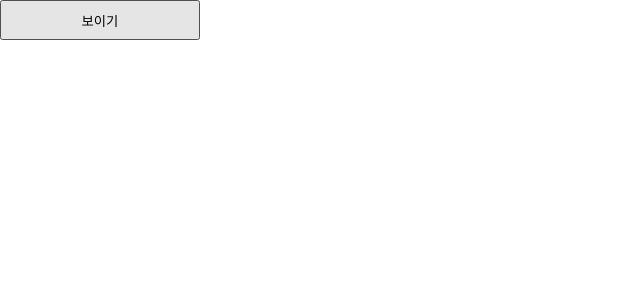
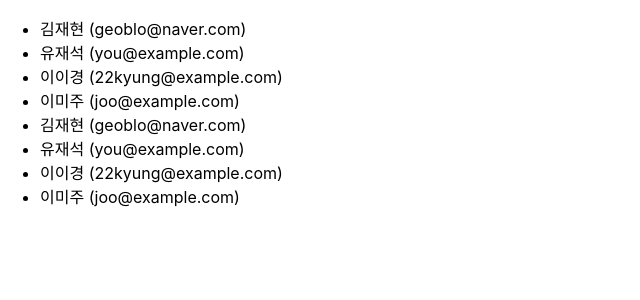
Before and after one commit to haeun82/fullstack-study, a React (Create React App) app in the folder 11_React/my-app/: page / in a window 1280 px wide. Shown: the top 300 px of the page, without its empty margins (0-640 px from the left). Built offline with nearby package versions, Linux system fonts and the light colour scheme.

Commit message:
배열 반복 렌더링

```diff
--- /dev/null
+++ b/11_React/my-app/src/chapter10/10.1/NumberList.jsx
@@ -0,0 +1,25 @@
+const numbers = [1, 2, 3, 4, 5];
+
+function NumberList() {
+	// 배열을 반복 렌더링 할때는 key 속성을 필수로 넣어야 함
+	// 여기서는 임시로 배열의 index를 넣어줌
+	const listItems = numbers.map((number, index) => {
+		return <li key={index}>{number}</li>;
+	});
+
+	return (
+		<>
+			<ul>
+				{listItems}
+			</ul>
+
+			<ul>
+				{numbers.map((number, index) => {
+					return <li key={index}>{number}</li>;
+				})}
+			</ul>
+		</>
+	);
+}
+
+export default NumberList;
--- /dev/null
+++ b/11_React/my-app/src/chapter10/10.2/ListKey.jsx
@@ -0,0 +1,43 @@
+import { useState } from "react";
+
+function ListKey() {
+	const [list, setList] = useState(['과제하기', '복습하기']);
+	const [value, setValue] = useState('');
+
+	const addToList = () => {
+		// 잘못된 코드
+		// list.push(value); // 직접 변경하면 재렌더링이 안일어남
+		// setList(list); // 근데 set함수를 쓴다고 하더라도 기존 배열(list)를 넣어주면 값의 변경을 감지하지 못한다. (주소값은 그대로기 때문에)
+
+		// 올바른 코드 - 기존 배열을 복사하여 새로운 배열(주소값이 새로 할당)을 만들어야 함
+		// setList([...list, value]); // 값만 넣는 형태
+		// 함수형 업데이트 사용
+		setList(prevList => [value,...list]);
+
+		// input에 입력한 이전 값 초기화
+		setValue('');
+	};
+
+	// (실습1,2,3 공통으로 확인해 볼 것!)
+	// 리스트 아이템을 추가할 때마다  DOM에 무슨일이 일어나는지 개발자 도구로 확인해보기
+	// 키 값이 없으면 추가된 아이템뿐만이 아니라 전체가 다 DOM에 업데이트 됨(비효율적)
+	// 각 아이템에 key를 추가하지 않았기 때문에 리엑트는 어떤 항목이 업데이트 됐는지 알지 못함
+	// 결국에는 모든 항목을 전부 업데이트 시킴
+
+	return (
+		<>
+			<input type="text" value={value} onChange={(e) => { setValue(e.target.value); }} />
+			<button onClick={addToList}>추가</button>
+			<ul>
+				{list.map((item, index) => {
+					// return <li>{item}</li>; // 실습1
+					// return <li key={item}>{item}</li>; // 실습2 // 정상작동되나 중복시 이상하게 업데이트 됨 (item은 고유값 아님)
+					return <li key={index}>{item}</li>; // 실습3 index를 key값으로 사용하면 고유하지않아 전체가 바뀔 수 있음
+
+				})}
+			</ul>
+		</>
+	);
+}
+
+export default ListKey;
--- /dev/null
+++ b/11_React/my-app/src/chapter10/AttendanceBook.jsx
@@ -0,0 +1,38 @@
+const students = [
+  {
+    id: '1',
+    name: '김재현',
+    email: 'geoblo@naver.com'
+  },
+  {
+    id: '2',
+    name: '유재석',
+    email: 'you@example.com'
+  },
+  {
+    id: '3',
+    name: '이이경',
+    email: '22kyung@example.com'
+  },
+  {
+    id: '4',
+    name: '이미주',
+    email: 'joo@example.com'
+  }
+];
+
+// 출석부 컴포넌트
+function AttendanceBook(params) {
+	return (
+		// Quiz: 배열을 반복 랜더링 해보기
+		<ul>
+			{students.map((student) => {
+				return <li key={student.id}>{student.name} ({student.email})</li>
+			})}
+
+			{students.map(student => <li key={student.id}>{student.name} ({student.email})</li>)}
+		</ul>
+	);
+}
+
+export default AttendanceBook;
--- /dev/null
+++ b/11_React/my-app/src/chapter9/LandingPage.jsx
@@ -0,0 +1,30 @@
+import { useState } from "react";
+import Toolbar from "./Toolbar";
+
+function LandingPage() {
+	// 사용자의 로그인 여부를 상태로 관리
+	const [ isLoggedIn, setIsLoggedIn ] = useState(false);
+
+	const handleClickLogin = () => {
+		setIsLoggedIn(true);
+	};
+
+	const handleClickLogout = () => {
+		setIsLoggedIn(false);
+	};
+
+	return (
+		<div>
+			<Toolbar isLoggedIn={isLoggedIn}
+				onClickLogin={handleClickLogin}
+				onClickLogout={handleClickLogout}
+				// Toolbar props로 넘기기
+				// Quiz: 로그인 상태와 이벤트 핸들러를 툴바 컴포넌트로 넘겨 로그인 여부에 따라 툴바의 렌더링이 바뀌도록 구현
+			/>
+			<div style={{ padding: 16 }}>💻리액트 공부 사이트</div>
+			{/* 윈도우즈 이모지 단축키: 윈도우키 + 마침표 */}
+		</div>
+	);
+}
+
+export default LandingPage;
--- /dev/null
+++ b/11_React/my-app/src/chapter9/Toolbar.jsx
@@ -0,0 +1,42 @@
+const styles = {
+	wrapper: {
+		padding: 16,
+		display: 'flex',
+		flexDirection: 'row',
+		borderBottom: '1px solid gray'
+	},
+	greeting: {
+		marginRignt: 8
+	}
+};
+
+function Toolbar(props) {
+	const { isLoggedIn, onClickLogin, onClickLogout } = props;
+	// console.log(props);
+
+
+	return (
+		<div style={styles.wrapper}>
+			{/* Quiz
+				로그인 / 로그아웃 버튼 누를 때 마다 isLoggedIn 값이 바뀌고
+				로그인 / 로그아웃 버튼이 바뀌도록 조건부 렌더링
+				로그인 상태면 인사말이 나오도록 조건부 렌더링
+			*/}
+
+			{isLoggedIn && <span style={styles.greeting}>환영합니다!</span> }
+			{isLoggedIn
+			? <button onClick={onClickLogout}>로그아웃</button>
+			: <button onClick={onClickLogin}>로그인</button>
+			}
+		</div>
+	);
+}
+
+export default Toolbar;
+
+// 정리:
+// 논리연산자(&&)와 삼항연산자(?:)은 매우 많이 쓰임 (조건문)
+// 동적인 UI를 만드는 3step
+// 1. html/css로 미리 마크업/디자인 완성
+// 2. UI의 현재 상태를 state로 저장
+// 3. 조건문으로 state에 따라 UI가 어떻게 보일지 작성
--- a/11_React/my-app/src/index.js
+++ b/11_React/my-app/src/index.js
@@ -23,6 +23,11 @@
 import LoginControlRefactoring from './chapter9/9.3/LoginControlRefactoring';
 import MailBox from './chapter9/9.3/MailBox';
 import Mainpage from './chapter9/9.4/MainPage';
+import Toolbar from './chapter9/Toolbar';
+import LandingPage from './chapter9/LandingPage';
+import NumberList from './chapter10/10.1/NumberList';
+import ListKey from './chapter10/10.2/ListKey';
+import AttendanceBook from './chapter10/AttendanceBook';
 
 const root = ReactDOM.createRoot(document.getElementById('root'));
 
@@ -76,7 +81,14 @@
     // <LoginControl />
     // <LoginControlRefactoring />
     // <MailBox unreadMessages={messages} />
-    <Mainpage />
+    // <Mainpage />
+    // <Toolbar />
+    // <LandingPage />
+
+    // 10장 예제
+    // <NumberList />
+    // <ListKey />
+    <AttendanceBook />
 );
 
 // If you want to start measuring performance in your app, pass a function
```
